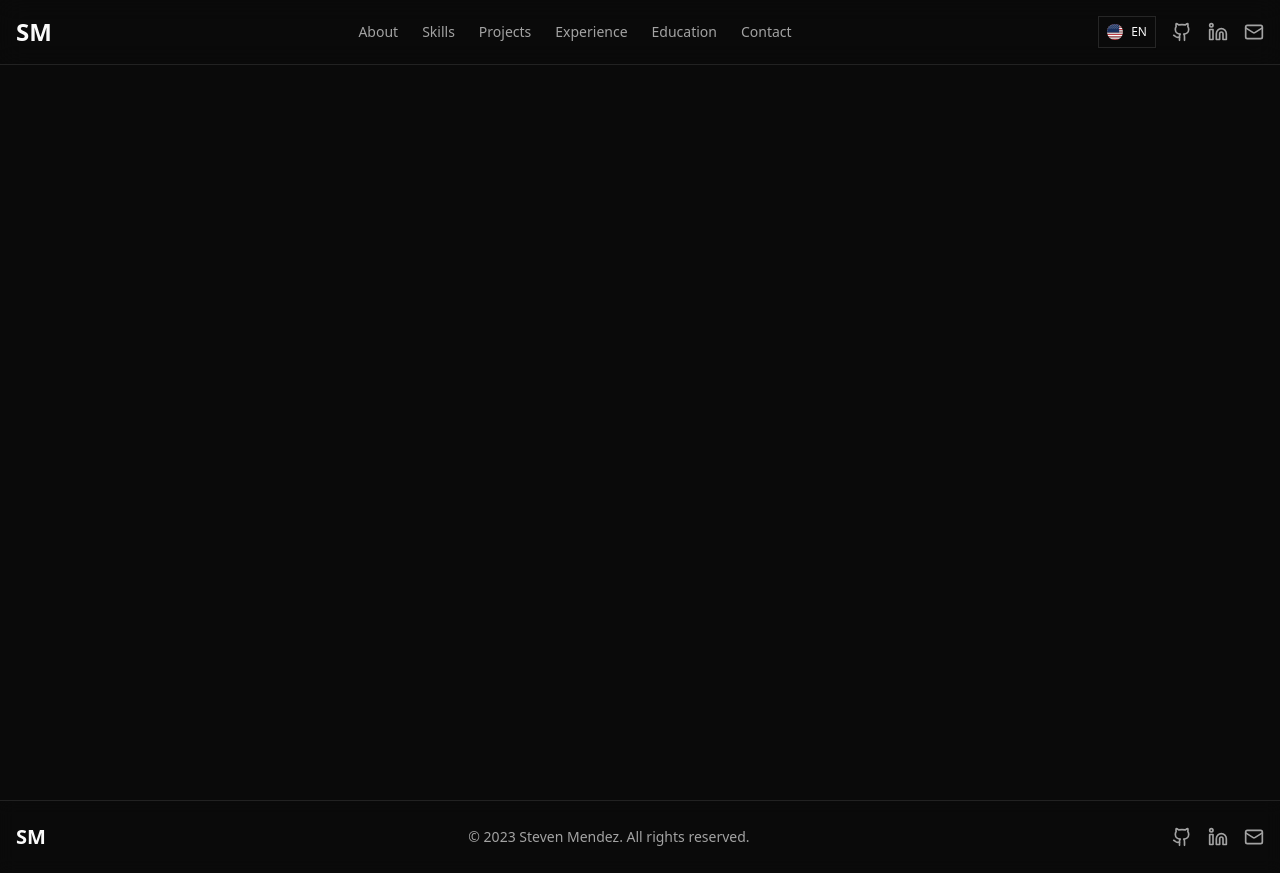
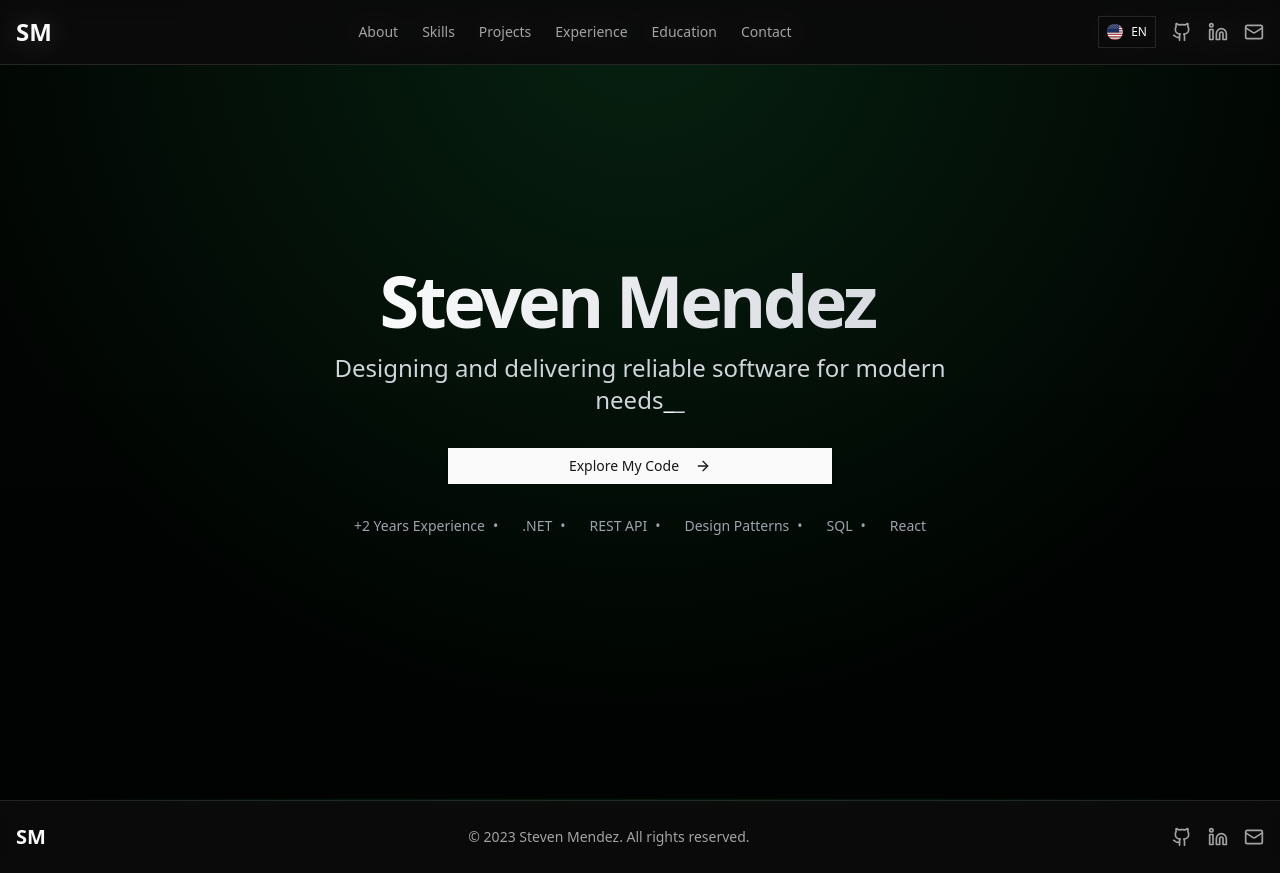
Before and after one commit to Steven-Mendez/my-portfolio, a Next.js app: page / in a window 1280 px wide. Built offline with nearby package versions, Linux system fonts and the light colour scheme.

Commit message:
feat: Add Hero component and integrate it into the main page layout; update package dependencies

```diff
--- a/package.json
+++ b/package.json
@@ -13,6 +13,7 @@
     "@radix-ui/react-slot": "^1.1.1",
     "class-variance-authority": "^0.7.1",
     "clsx": "^2.1.1",
+    "framer-motion": "^11.15.0",
     "lucide-react": "^0.469.0",
     "next": "15.1.3",
     "react": "^19.0.0",
--- a/src/app/globals.css
+++ b/src/app/globals.css
@@ -58,3 +58,97 @@ body {
     font-family: "Courier Prime", "Courier New", monospace;
   }
 }
+
+.terminal-text {
+  position: relative;
+}
+
+@keyframes cursor-blink {
+  0%,
+  100% {
+    opacity: 1;
+  }
+  50% {
+    opacity: 0;
+  }
+}
+
+.terminal-text::after {
+  content: "_";
+  animation: cursor-blink 1s step-end infinite;
+}
+
+.hero-gradient {
+  background: radial-gradient(
+      circle at top center,
+      rgba(34, 197, 94, 0.15) 0%,
+      transparent 70%
+    ),
+    linear-gradient(180deg, rgba(0, 0, 0, 0.9) 0%, rgba(0, 0, 0, 1) 100%);
+  position: relative;
+}
+
+.hero-gradient::before {
+  content: "";
+  position: absolute;
+  top: 0;
+  left: 0;
+  width: 100%;
+  height: 100%;
+  background: repeating-linear-gradient(
+    transparent 0%,
+    rgba(34, 197, 94, 0.03) 50%,
+    transparent 100%
+  );
+  background-size: 100% 2px;
+  pointer-events: none;
+}
+
+.hero-gradient::after {
+  content: "";
+  position: absolute;
+  bottom: -2px;
+  left: 0;
+  width: 100%;
+  height: 2px;
+  background: linear-gradient(
+    90deg,
+    transparent 0%,
+    rgba(34, 197, 94, 0.2) 20%,
+    rgba(34, 197, 94, 0.3) 50%,
+    rgba(34, 197, 94, 0.2) 80%,
+    transparent 100%
+  );
+  filter: blur(1px);
+}
+
+.gradient-bg {
+  background: linear-gradient(
+    180deg,
+    rgba(0, 0, 0, 1) 0%,
+    rgba(0, 0, 0, 0.95) 100%
+  );
+  position: relative;
+}
+
+.gradient-bg::before {
+  content: "";
+  position: absolute;
+  top: 0;
+  left: 0;
+  width: 100%;
+  height: 100%;
+  background: linear-gradient(
+    90deg,
+    rgba(34, 197, 94, 0.03) 25%,
+    transparent 25%,
+    transparent 50%,
+    rgba(34, 197, 94, 0.03) 50%,
+    rgba(34, 197, 94, 0.03) 75%,
+    transparent 75%,
+    transparent
+  );
+  background-size: 4px 100%;
+  opacity: 0.1;
+  pointer-events: none;
+}
--- a/src/app/page.tsx
+++ b/src/app/page.tsx
@@ -1,11 +1,14 @@
 import Footer from "@/components/footer";
+import Hero from "@/components/hero";
 import Navbar from "@/components/navbar";
 
 export default function Home() {
   return (
     <>
       <Navbar />
-      <main className="flex min-h-screen flex-col items-center justify-between"></main>
+      <main className="flex min-h-screen flex-col items-center justify-between">
+        <Hero />
+      </main>
       <Footer />
     </>
   );
--- /dev/null
+++ b/src/components/hero.tsx
@@ -0,0 +1,127 @@
+"use client";
+
+import { Button } from "@/components/ui/button";
+import { ArrowRight } from "lucide-react";
+import { useEffect, useState } from "react";
+import Navbar from "@/components/navbar";
+import { motion } from "framer-motion";
+import Script from "next/script";
+import { useLanguage } from "@/contexts/LanguageContext";
+
+const content = {
+  en: {
+    title: "Steven Mendez",
+    subtitle: "Designing and delivering reliable software for modern needs",
+    cta: "Explore My Code",
+    skills: [
+      "+2 Years Experience",
+      ".NET",
+      "REST API",
+      "Design Patterns",
+      "SQL",
+      "React",
+    ],
+  },
+  es: {
+    title: "Steven Méndez",
+    subtitle:
+      "Diseñando y entregando software confiable para necesidades modernas",
+    cta: "Explora Mi Código",
+    skills: [
+      "+2 Años de Experiencia",
+      ".NET",
+      "API REST",
+      "Patrones de Diseño",
+      "SQL",
+      "React",
+    ],
+  },
+};
+
+export default function Hero() {
+  const [text, setText] = useState("");
+  const { language } = useLanguage();
+  const { title, subtitle, cta, skills } = content[language];
+
+  useEffect(() => {
+    let currentIndex = 0;
+    const intervalId = setInterval(() => {
+      if (currentIndex <= subtitle.length) {
+        setText(subtitle.slice(0, currentIndex));
+        currentIndex++;
+      } else {
+        clearInterval(intervalId);
+      }
+    }, 50);
+
+    return () => clearInterval(intervalId);
+  }, [subtitle]);
+
+  return (
+    <section
+      className="relative w-full min-h-screen hero-gradient"
+      aria-labelledby="hero-heading"
+    >
+      <Navbar />
+      <div className="flex items-center justify-center min-h-screen">
+        <div className="container px-4 md:px-6 z-10">
+          <div className="flex flex-col items-center space-y-8 text-center">
+            <motion.div
+              className="space-y-4"
+              initial={{ opacity: 0, y: -20 }}
+              animate={{ opacity: 1, y: 0 }}
+              transition={{ duration: 0.5, delay: 0.2 }}
+            >
+              <h1
+                id="hero-heading"
+                className="text-4xl font-bold tracking-tighter sm:text-5xl md:text-6xl lg:text-7xl/none bg-clip-text text-transparent bg-gradient-to-r from-white to-gray-300 terminal-text text-shadow"
+              >
+                {title}
+              </h1>
+              <p className="mx-auto max-w-[700px] text-gray-300 md:text-xl lg:text-2xl terminal-text text-shadow">
+                {text}
+                <span className="text-primary">_</span>
+              </p>
+            </motion.div>
+            <motion.div
+              className="w-full max-w-sm space-y-4"
+              initial={{ opacity: 0, y: 20 }}
+              animate={{ opacity: 1, y: 0 }}
+              transition={{ duration: 0.5, delay: 0.4 }}
+            >
+              <Button
+                onClick={() => {
+                  window.scrollTo(0, 0);
+                  window.location.href = "/projects";
+                }}
+                className="w-full max-w-md primary-gradient hover:hover-gradient group"
+              >
+                {cta}
+                <ArrowRight className="ml-2 h-4 w-4 transition-transform group-hover:translate-x-1" />
+              </Button>
+            </motion.div>
+            <motion.div
+              className="flex flex-wrap justify-center gap-4 text-sm text-gray-400"
+              initial={{ opacity: 0 }}
+              animate={{ opacity: 1 }}
+              transition={{ duration: 0.5, delay: 0.6 }}
+            >
+              {skills.map((skill, index) => (
+                <span key={index}>
+                  {skill}
+                  {index < skills.length - 1 && (
+                    <span className="hidden sm:inline mx-2">•</span>
+                  )}
+                </span>
+              ))}
+            </motion.div>
+          </div>
+        </div>
+      </div>
+      <div
+        className="absolute inset-0 bg-grid-white/[0.02] bg-[size:50px_50px]"
+        aria-hidden="true"
+      />
+    </section>
+  );
+}
```
Also changed, not shown: 1 other file (tests, documents, lock files or other folders).
